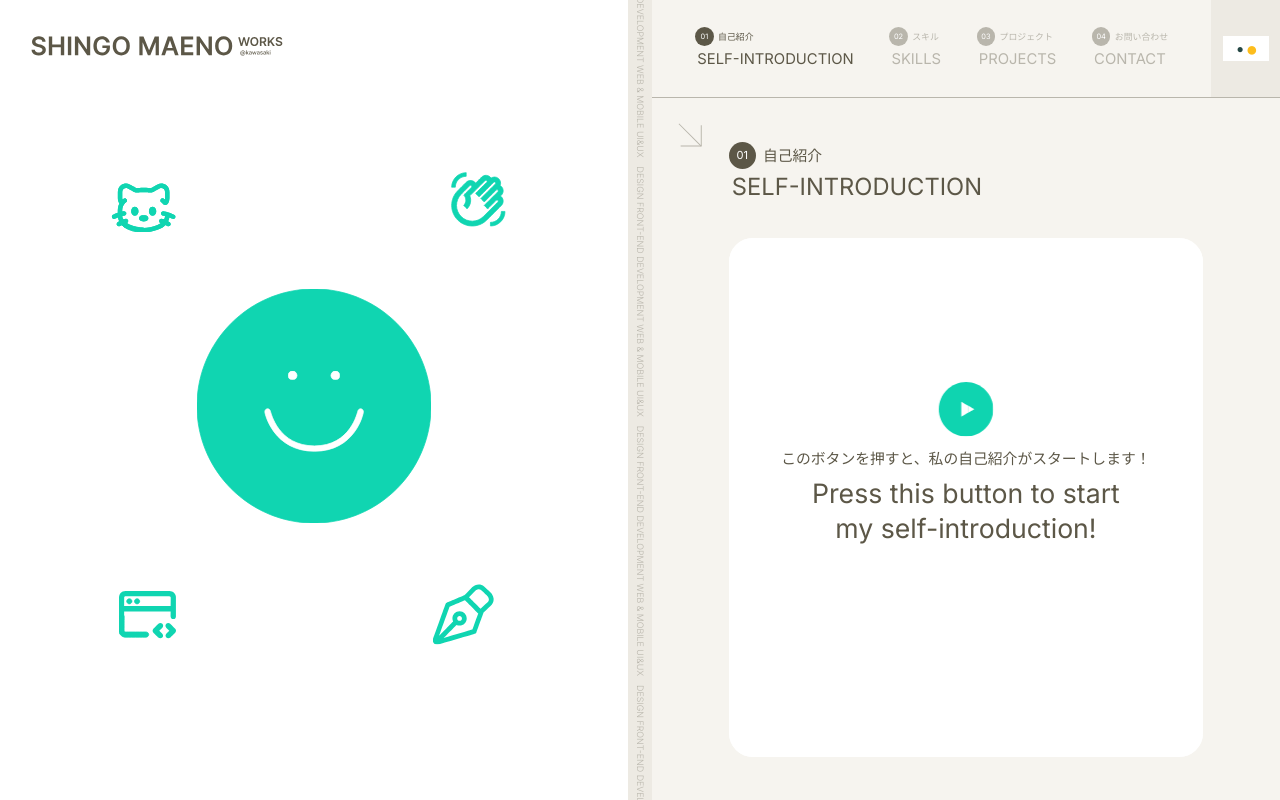
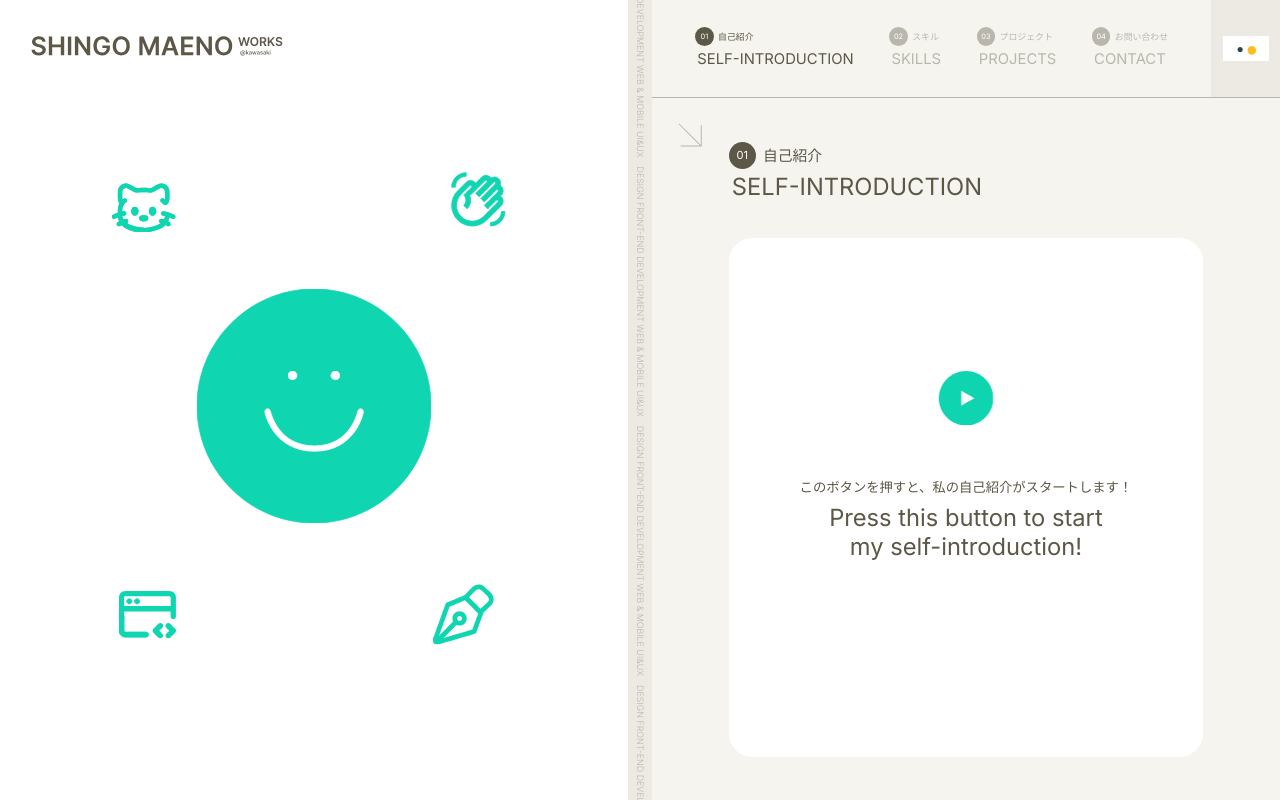
Before and after one commit to awakepanda/portfolio, a Next.js app: page / in a window 1280 px wide. Built offline with nearby package versions, Linux system fonts and the light colour scheme.

Commit message:
feat: position and size adjustment

```diff
--- a/src/constants/animations.ts
+++ b/src/constants/animations.ts
@@ -107,10 +107,10 @@ export const ANIMATION_POSITIONS: AnimationPosition = {
     cat: { top: 220, left: 126 },
   },
   sp: {
-    hand: { top: 78, right: 70 },
-    pen: { bottom: 80, right: 32 },
-    code: { bottom: 82, left: 70 },
-    cat: { top: 84, left: 30 },
+    hand: { top: 58, right: 70 },
+    pen: { bottom: 60, right: 32 },
+    code: { bottom: 62, left: 70 },
+    cat: { top: 64, left: 30 },
   },
 };
 
--- a/src/features/selfintroduction/components/SelfIntroductionAnimatedText.tsx
+++ b/src/features/selfintroduction/components/SelfIntroductionAnimatedText.tsx
@@ -270,15 +270,15 @@ export default function SelfIntroductionAnimatedText({
       <AnimatePresence>
         {isFirstClick && (
           <motion.p
-            className="absolute top-1/2 left-1/2 -translate-y-1/2 -translate-x-1/2 flex flex-col w-full text-center"
+            className="absolute top-[46%] left-1/2 -translate-x-1/2 flex flex-col w-full text-center"
             initial={{ opacity: 1 }}
             exit={{ opacity: 0 }}
             transition={{ duration: 0.5 }}
           >
-            <span className="font-notosansjp text-pc-[20] mb-pc-[8]">
+            <span className="font-notosansjp text-sp-[12] mb-sp-[4] md:text-tablet-[18] md:mb-tablet-[8] lg:text-pc-[18] lg:mb-pc-[8]">
               このボタンを押すと、私の自己紹介がスタートします！
             </span>
-            <em className="text-pc-[36] leading-pc-[48]">
+            <em className="text-sp-[20] leading-sp-[26] md:text-tablet-[32] md:leading-tablet-[40] lg:text-pc-[32] lg:leading-pc-[40]">
               Press this button to start
               <br />
               my self-introduction!
@@ -287,9 +287,9 @@ export default function SelfIntroductionAnimatedText({
         )}
       </AnimatePresence>
       <motion.div
-        initial={{ top: "30%", right: "50%", x: "50%", scale: 1.6 }}
+        initial={{ top: "28%", right: "50%", x: "50%", scale: 1.6 }}
         animate={{
-          top: isFirstClick ? "30%" : "2%",
+          top: isFirstClick ? "28%" : "2%",
           right: isFirstClick ? "50%" : "2%",
           x: isFirstClick ? "50%" : "0%",
           scale: isFirstClick ? 1.6 : 1,
```
Also changed, not shown: 1 other file (tests, documents, lock files or other folders).
